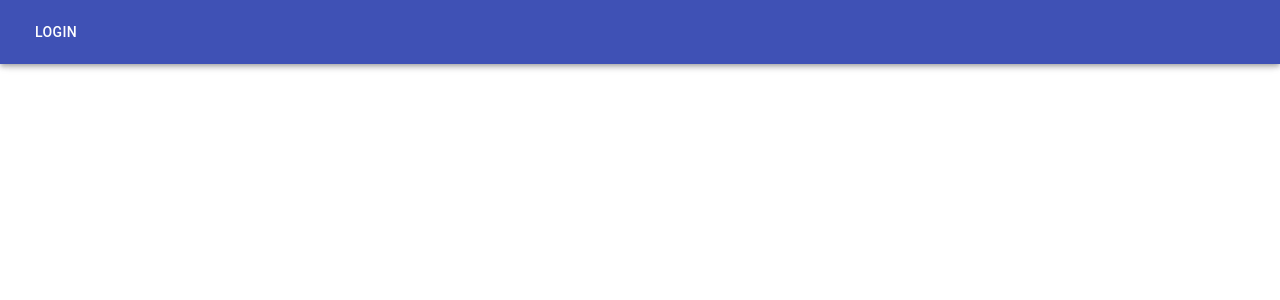
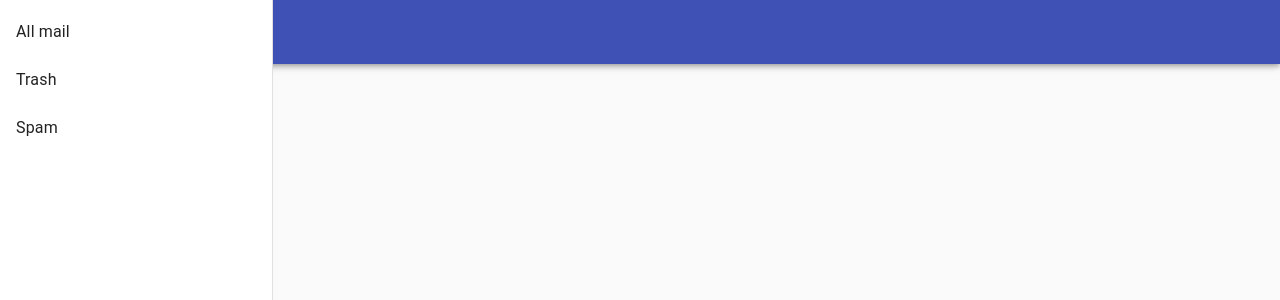
Before and after one commit to BenLirio/fiction-client, a React (Create React App) app: page / in a window 1280 px wide. Shown: the top 300 px of the page. Built offline with nearby package versions, Linux system fonts and the light colour scheme; no server answers.

Commit message:
Add drawer themeing

```diff
--- a/src/App.js
+++ b/src/App.js
@@ -12,7 +12,7 @@ const App = () => {
       .then(() => {
         console.log('============= signed in =============')
       })
-  }, [])
+  }, [setToken])
   return (
     <Layout>
       <Main />
--- a/src/Layout/Layout.js
+++ b/src/Layout/Layout.js
@@ -1,11 +1,13 @@
 import React from 'react'
 import Header from './Header/Header'
 import Footer from './Footer/Footer'
+import PermanentDrawer from './PermanentDrawer/PermanentDrawer'
 
 const Layout = ({ children }) => {
   return (
     <>
       <Header />
+      <PermanentDrawer />
       {children}
       <Footer />
     </>
--- /dev/null
+++ b/src/Layout/PermanentDrawer/PermanentDrawer.js
@@ -0,0 +1,34 @@
+import React from 'react'
+import {
+  Drawer,
+  List,
+  ListItem,
+  ListItemText,
+  makeStyles
+} from '@material-ui/core'
+
+const useStyles = makeStyles(theme => {
+  console.log('theme', theme.drawerWidth)
+  return {
+    listItem: {
+      width: theme.drawerWidth
+    }
+  }
+})
+
+const PermanentDrawer = () => {
+  const classes = useStyles()
+  return (
+    <Drawer variant="permanent">
+      <List>
+        {['All mail', 'Trash', 'Spam'].map((text, index) => (
+          <ListItem button key={text}>
+            <ListItemText primary={text} className={classes.listItem} />
+          </ListItem>
+        ))}
+      </List>
+    </Drawer>
+  )
+}
+
+export default PermanentDrawer
--- a/src/index.js
+++ b/src/index.js
@@ -6,11 +6,16 @@ import * as serviceWorker from './serviceWorker'
 
 import { ModalContextProvider } from './Modal/modal-context'
 import { UserContextProvider } from './user-context'
+import { CssBaseline, ThemeProvider } from '@material-ui/core'
+import theme from './theme'
 
 const rootJsx = (
   <UserContextProvider>
     <ModalContextProvider>
-      <App />
+      <ThemeProvider theme={theme}>
+        <CssBaseline />
+        <App />
+      </ThemeProvider>
     </ModalContextProvider>
   </UserContextProvider>
 )
--- /dev/null
+++ b/src/theme.js
@@ -0,0 +1,5 @@
+import { createMuiTheme } from '@material-ui/core/styles'
+
+export default createMuiTheme({
+  drawerWidth: 240
+})
--- a/src/user-context.js
+++ b/src/user-context.js
@@ -1,4 +1,4 @@
-import React, { useState } from 'react'
+import React, { useState, useCallback } from 'react'
 
 const initialUserState = {
   token: null,
@@ -9,11 +9,13 @@ const userContext = React.createContext(initialUserState)
 
 export const UserContextProvider = ({ children }) => {
   const [token, setToken] = useState(null)
+
+  const setTokenCallback = useCallback(pToken => {
+    setToken(pToken)
+  }, [])
   const userState = {
     token,
-    setToken: pToken => {
-      setToken(pToken)
-    }
+    setToken: setTokenCallback
   }
 
   return (
```
